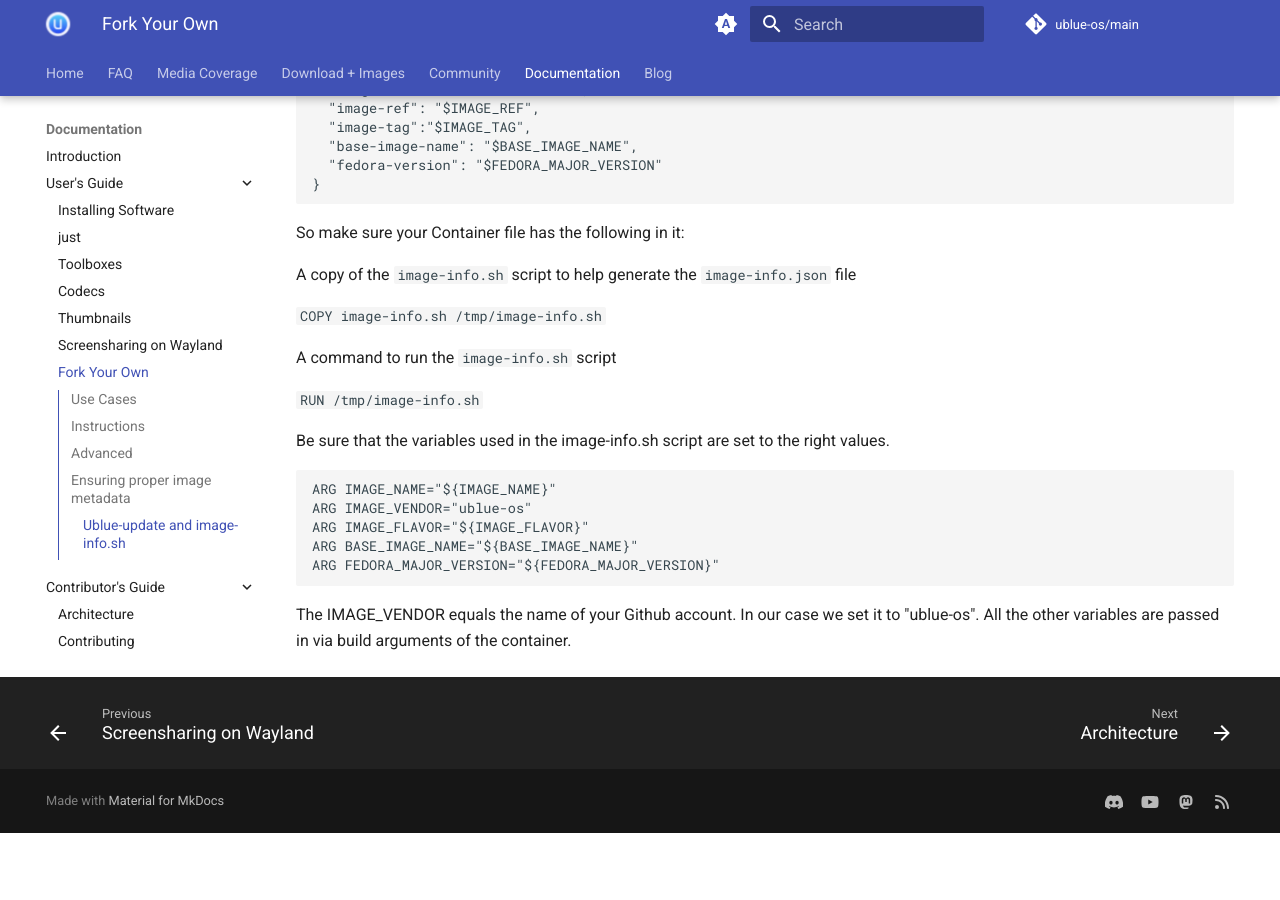
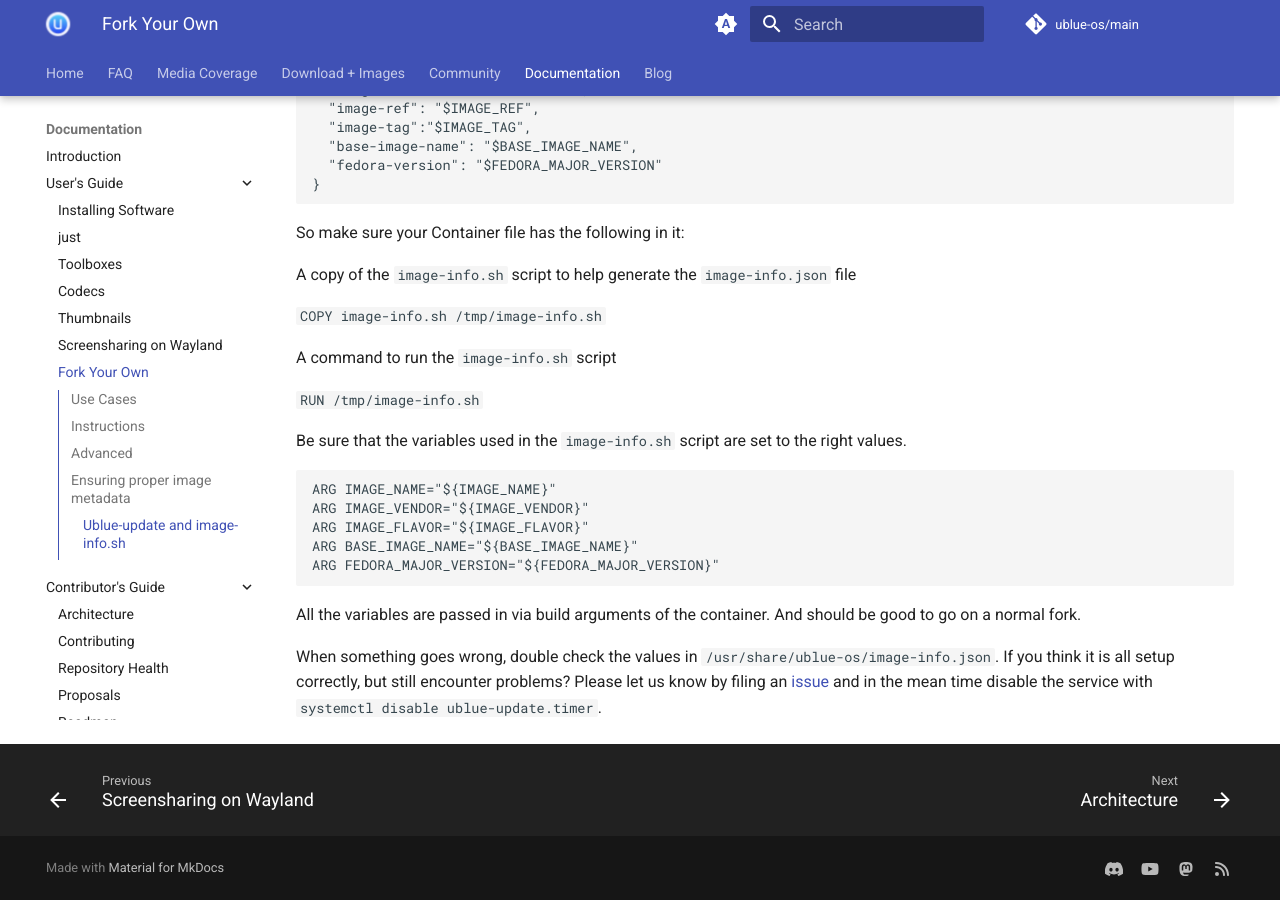
Before and after one commit to ublue-os/website, an MkDocs documentation site: the page built from docs/guide/fork-your-own.md, in a window 1280 px wide and 900 px high, scrolled down 2455 px. Built offline with MkDocs 1.6.1 and Material for MkDocs 9.7.7, drawn with Linux system fonts in a browser that asks for light colours; comment, search, counter and statistics services are not loaded; before the commit the page ends 3288 px from its top, so only the background shows below that.

Commit message:
fix: update fork-your-own (#585)

````diff
--- a/docs/guide/fork-your-own.md
+++ b/docs/guide/fork-your-own.md
@@ -88,13 +88,15 @@ A command to run the `image-info.sh` script
 
 `RUN /tmp/image-info.sh`
 
-Be sure that the variables used in the image-info.sh script are set to the right values.
+Be sure that the variables used in the `image-info.sh` script are set to the right values.
 ```
 ARG IMAGE_NAME="${IMAGE_NAME}"
-ARG IMAGE_VENDOR="ublue-os"
+ARG IMAGE_VENDOR="${IMAGE_VENDOR}"
 ARG IMAGE_FLAVOR="${IMAGE_FLAVOR}"
 ARG BASE_IMAGE_NAME="${BASE_IMAGE_NAME}"
 ARG FEDORA_MAJOR_VERSION="${FEDORA_MAJOR_VERSION}"
 ```
 
-The IMAGE_VENDOR equals the name of your Github account. In our case we set it to "ublue-os". All the other variables are passed in via build arguments of the container.
+All the variables are passed in via build arguments of the container. And should be good to go on a normal fork.
+
+When something goes wrong, double check the values in `/usr/share/ublue-os/image-info.json`. If you think it is all setup correctly, but still encounter problems? Please let us know by filing an [issue](https://github.com/ublue-os/ublue-update/issues/new) and in the mean time disable the service with `systemctl disable ublue-update.timer`.
````
